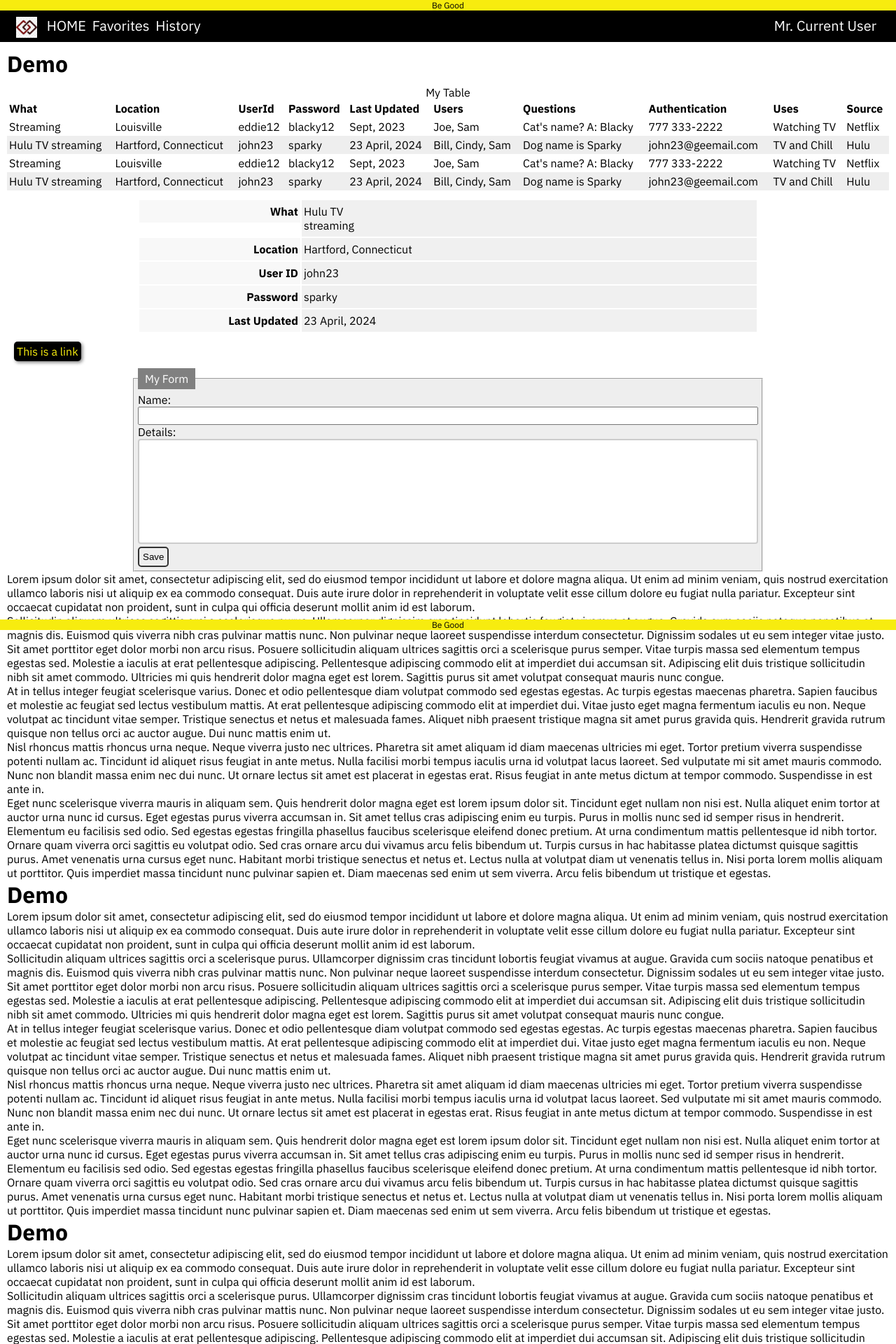
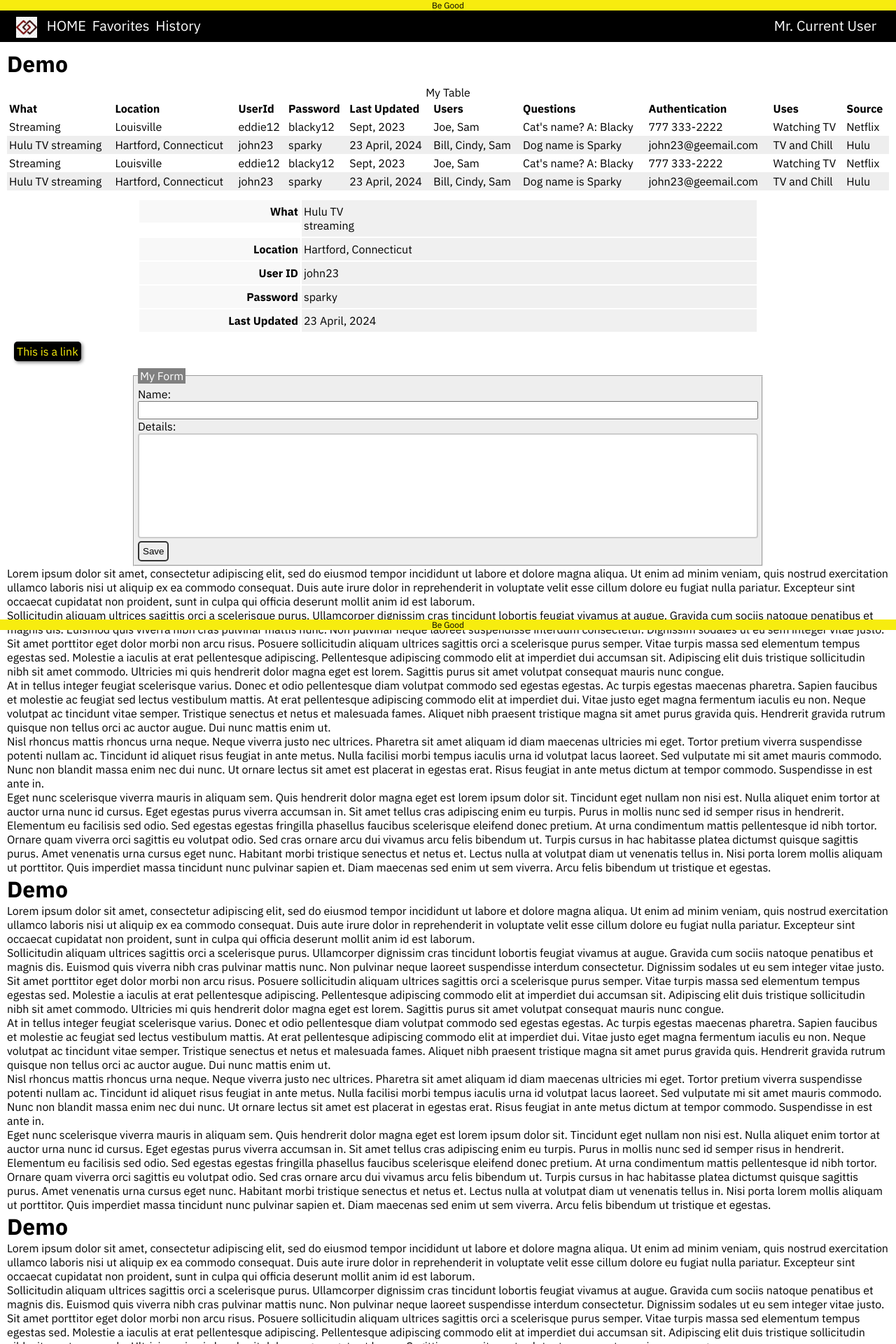
Before and after one commit to gothamgo/demo, a Jekyll site: the page built from index.html, in a window 1280 px wide. Shown: the top 1920 px of the page at 70% size. Built offline with Jekyll 4.4.1, drawn with Linux system fonts in a browser that asks for light colours.

Commit message:
Update form.html

```diff
--- a/_includes/form.html
+++ b/_includes/form.html
@@ -12,7 +12,7 @@
   fieldset.form legend {
     background-color: gray;
     color: white;
-    padding: 5px 10px;
+    padding: 1px 3px;
   }
 
   div.form form {
```
